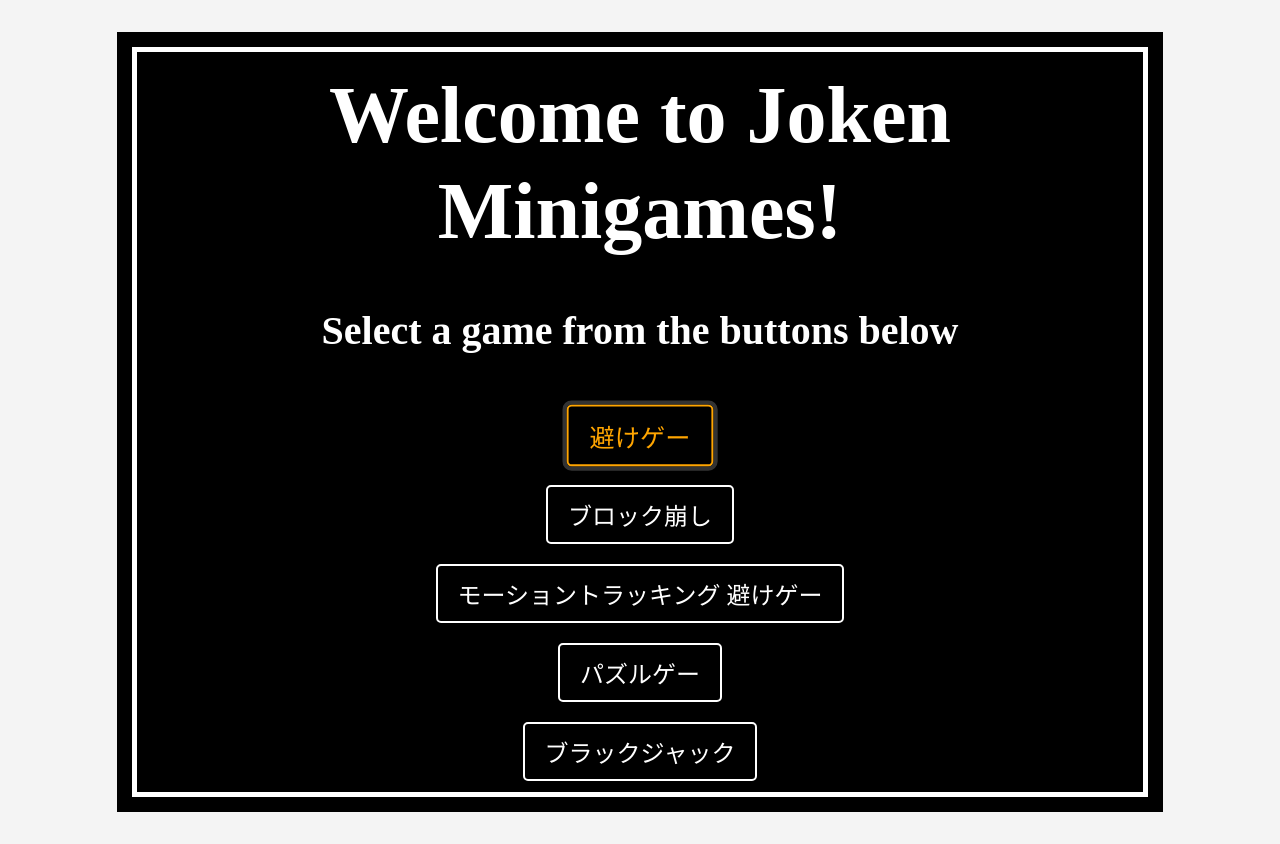
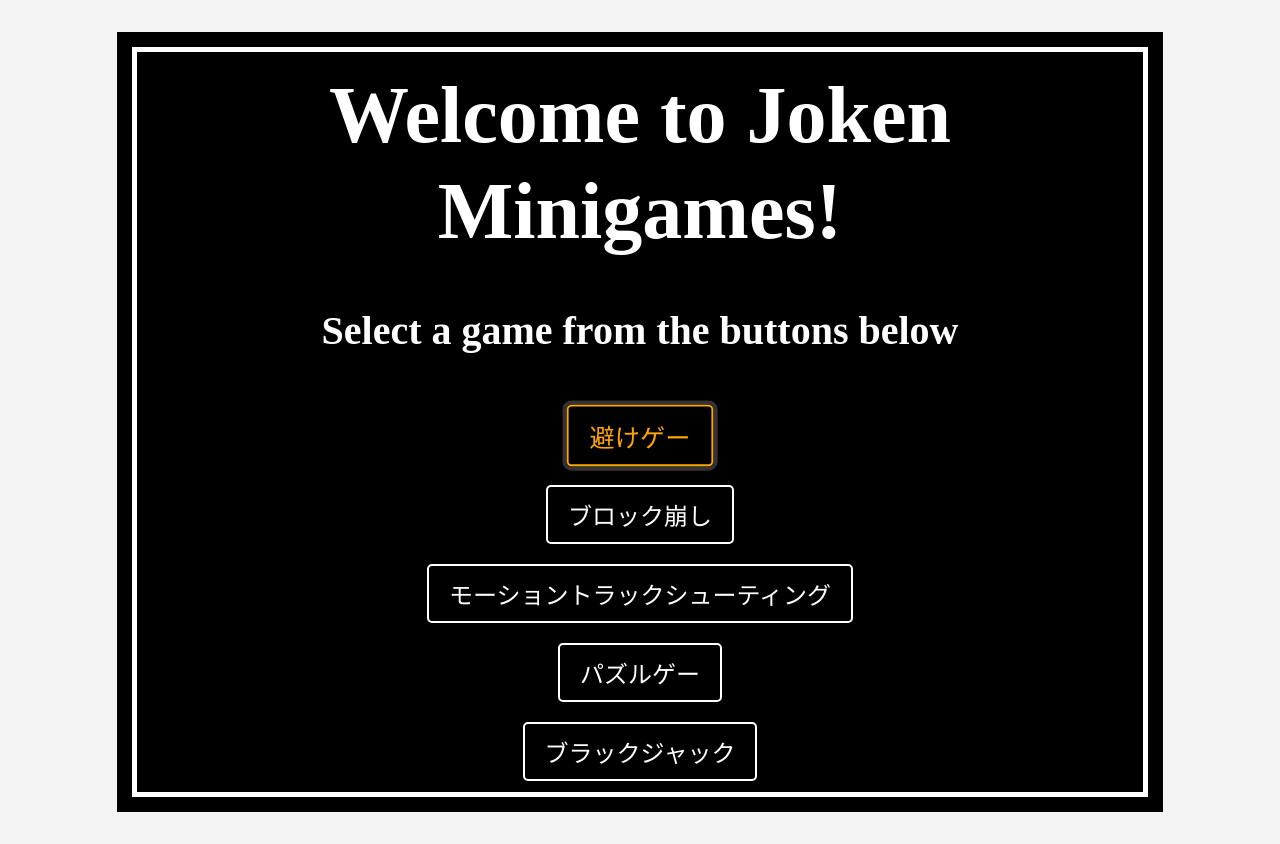
Before and after one commit to nibo164/2025-joken-minigames, a Vue app: page / in a window 1280 px wide. Built offline with nearby package versions, Linux system fonts and the light colour scheme; a web font is replaced by a local one.

Commit message:
[update] モーショントラッキングゲームのボタンテキストを変更

```diff
--- a/src/view/Home.vue
+++ b/src/view/Home.vue
@@ -77,7 +77,7 @@ onUnmounted(() => {
         id="home_button_to_game"
         :class="{ selected: selectedIndex === 2 }"
       >
-        モーショントラッキング 避けゲー
+        モーショントラックシューティング
       </button>
     </router-link>
     <router-link to="/PuzzleGame">
```
